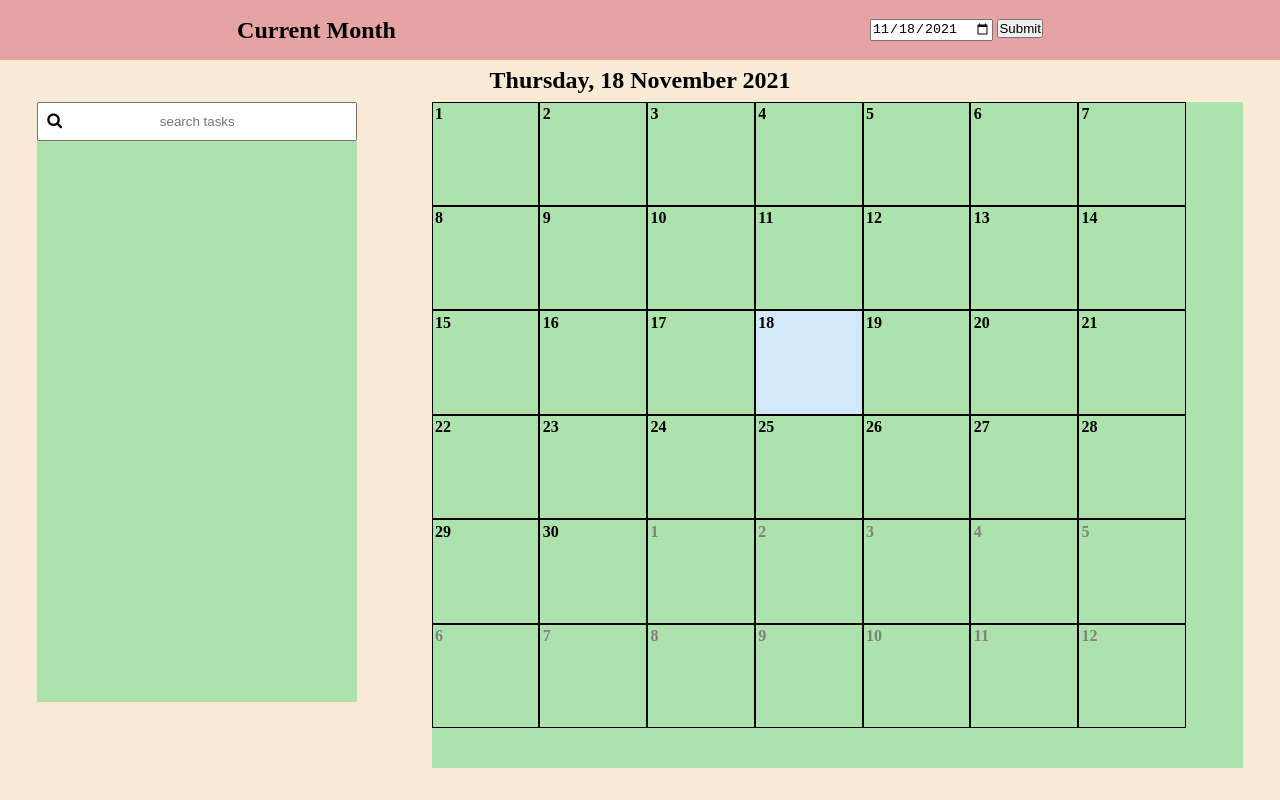
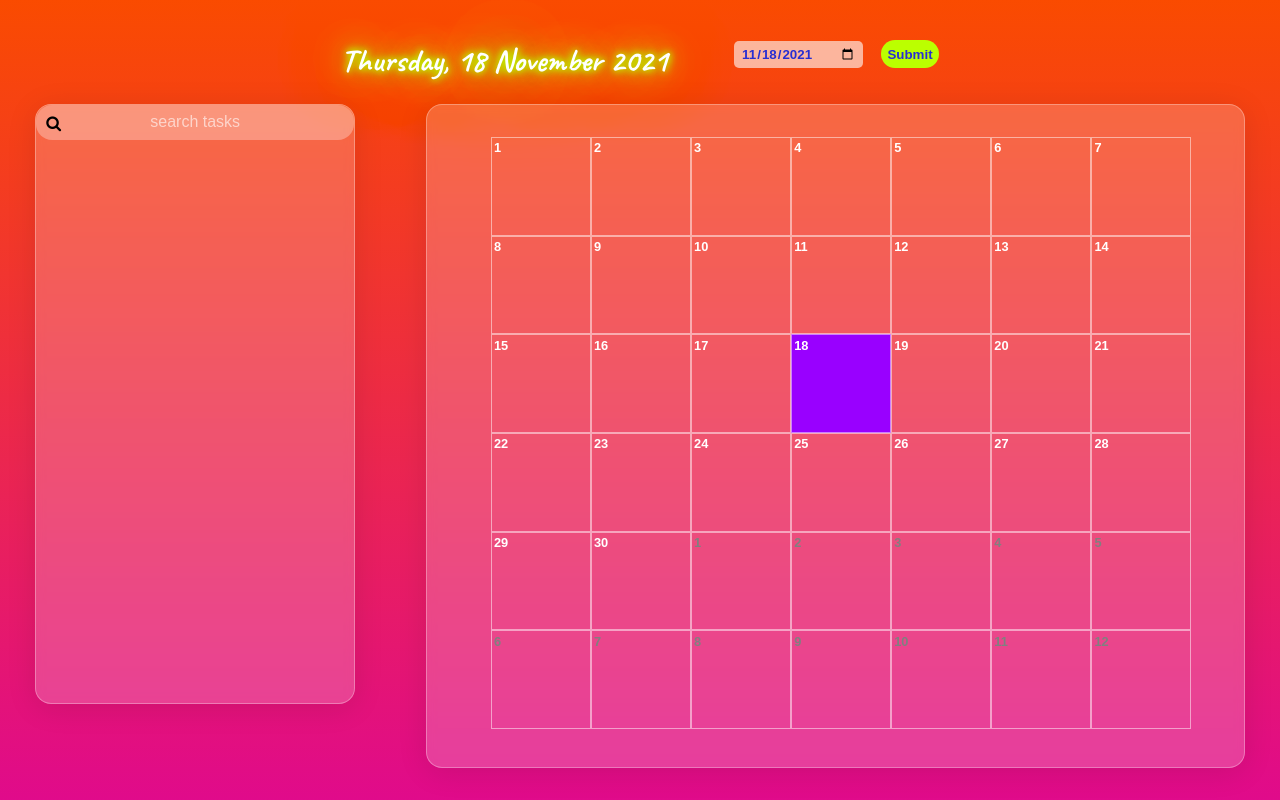
Before and after one commit to mfimia/WBS-calendar, a plain HTML site: page index.html in a window 1280 px wide. Drawn offline with Linux system fonts and the light colour scheme.

Commit message:
css update

```diff
--- a/index.html
+++ b/index.html
@@ -10,12 +10,15 @@
     <link rel="stylesheet" href="colors.css">
     <script src='main.js' defer></script>
     <link rel="stylesheet" href="https://cdnjs.cloudflare.com/ajax/libs/font-awesome/4.7.0/css/font-awesome.min.css">
+    <link rel="preconnect" href="https://fonts.googleapis.com">
+    <link rel="preconnect" href="https://fonts.gstatic.com" crossorigin>
+    <link href="https://fonts.googleapis.com/css2?family=Caveat:wght@700&display=swap" rel="stylesheet">
 </head>
 
 <body>
     <div class="container">
-        <nav class="top-nav">
-            <div>
+        <!-- <nav class="top-nav">
+             <div>
                 <h1>Current Month</h1>
             </div>
             <div>
@@ -24,8 +27,16 @@
                     <input id="submit" type="submit">
                 </form>
             </div>
-        </nav>
-        <div id="displayed-date-text"></div>
+        </nav> -->
+        <div id="screenTop">
+            <div id="displayed-date-text"></div>
+            <div id="calendarDropdown">
+            <form id="input-date">
+                <input type="date" name="date" id="selectedDate">
+                <input id="submit" type="submit">
+            </form>
+            </div>
+        </div>
         <div class="main">
             <nav class="side-nav">
                 <div><i class="fa fa-search icon"></i><input id="search-task" placeholder="search tasks"></div>
--- a/main.css
+++ b/main.css
@@ -9,7 +9,17 @@ body {
   padding: 0;
   width: 100vw;
   height: 100vh;
-  background-color: antiquewhite;
+  background: hsla(324, 91%, 46%, 1);
+  background: linear-gradient(90deg, hsla(324, 91%, 46%, 1) 0%, hsla(18, 100%, 49%, 1) 100%);
+  background: -moz-linear-gradient(90deg, hsla(324, 91%, 46%, 1) 0%, hsla(18, 100%, 49%, 1) 100%);
+  background: -webkit-linear-gradient(90deg, hsla(324, 91%, 46%, 1) 0%, hsla(18, 100%, 49%, 1) 100%);
+  filter: progid: DXImageTransform.Microsoft.gradient( startColorstr="#E20B8C", endColorstr="#F84B00", GradientType=1 );
+
+}
+
+h1 {
+  color: white;
+  font-family: sans-serif;
 }
 
 .container {
@@ -18,23 +28,69 @@ body {
     flex-direction: column;
 }
 
-.top-nav {
-    background: rgb(230, 163, 163);
+/* .top-nav {
+    background: rgba(187, 255, 0, .9);
+    background-color: #00FF44;
     display: flex;
     justify-content: space-around;
     align-items: center;
     min-height: 60px;
     height: 60px;
+} */
+
+input[type="date"] {
+  background-color: rgba(255, 255 , 255, .6);
+  /* background-color: #FF9900; */
+  outline: none;
+  color: hsl(238, 68%, 49%);
+  font-family: sans-serif;
+  font-weight: bold;
+  padding: 5px 7px 5px 7px;
+}
+
+#submit {
+  border: none;
+  border-radius: 16px;
+  margin-left: 1em;
+  background-color: #BBFF00;
+  padding: .5em;
+  font-weight: bold;
+  color: hsl(238, 68%, 49%);
+}
+
+#submit:hover {
+  background-color: #FF00BB;
+  color: white;
 }
 
 #displayed-date-text {
-  display: flex;
   align-items: center;
   justify-content: center;
-  font-family: "Times New Roman", Times, serif;
-  font-weight: 700;
-  font-size: x-large;
+  font-size: 2rem;
+  font-family: 'Caveat', cursive;
   height: 2em;
+  color: #fff;
+  text-shadow:
+    0 0 7px #BBFF00,
+    0 0 10px #BBFF00,
+    0 0 21px #BBFF00,
+    0 0 42px #BBFF00,
+    0 0 82px #BBFF00,
+    0 0 92px #BBFF00,
+    0 0 102px #BBFF00,
+    0 0 151px #BBFF00;
+}
+
+#screenTop {
+  display: flex;
+  justify-content: center;
+  align-content: flex-end;
+  margin-top: 2.5em;
+}
+
+#selectedDate {
+  margin-left: 5em;
+  align-content: flex-end;
 }
 
 .main {
@@ -50,8 +106,13 @@ body {
     display: flex;
     flex-direction: column;
     justify-content: space-around;
-    background-color: rgb(173, 226, 173);
     max-height: 75vh;
+    background: rgba(255, 255, 255, 0.2);
+    border-radius: 16px;
+    box-shadow: 0 4px 30px rgba(0, 0, 0, 0.1);
+    backdrop-filter: blur(5px);
+    -webkit-backdrop-filter: blur(5px);
+    border: 1px solid rgba(255, 255, 255, 0.3);
 }
 
 #event-lists {
@@ -76,7 +137,7 @@ body {
 }
 
 .event-item:hover {
-    background-color: rgb(31, 167, 90);
+    background-color: #FF00BB;
 }
 
 i {
@@ -92,11 +153,28 @@ i {
   width: 100%;
   padding: 10px;
   text-align: center;
+  border: none;
+  border-radius: 16px;
+  background-color: rgba(255, 255 , 255, .3);
+  color: #fff;
+}
+
+#search-task::placeholder {
+  color: white;
+  opacity: .6;
+  font-size: 1rem;
 }
 
 #month-calendar {
-  background-color: rgb(173, 226, 173);
+background: rgba(255, 255, 255, 0.2);
+border-radius: 16px;
+box-shadow: 0 4px 30px rgba(0, 0, 0, 0.1);
+backdrop-filter: blur(5px);
+-webkit-backdrop-filter: blur(5px);
+border: 1px solid rgba(255, 255, 255, 0.3);
   /* display: block; */
+padding-left: 4em;
+padding-top: 2em;
 }
 
 .weekday {
@@ -118,7 +196,8 @@ i {
   width: 13.2858%;
   justify-content: flex-start;
   align-items: flex-start;
-  border: solid thin black;
+  border: solid .5px rgba(255, 255, 255, .5);
+  outline: none;
   padding: 0.3vmin;
   /* color: red; */
   font-weight: 900;
@@ -129,7 +208,9 @@ i {
 }
 
 .month-day-number {
-  color: black;
+  color: white;
+  font-family: sans-serif;
+  font-size: .8rem;
 }
 
 .event-headline {
@@ -159,15 +240,15 @@ i {
 .month-day:hover,
 .day:hover,
 .extra-day:hover {
-  background-color: lightgrey;
+  background-color: #00BBFF;
 }
 
 .chosen-day {
-  background-color: rgb(209, 233, 248);
+  background-color: #9900FF;
 }
 
 .chosen-day:hover {
-  background-color: lightskyblue;
+  background-color: #FF9900;
 }
 
 .extra-day {
@@ -177,6 +258,12 @@ i {
 #input-date *,
 #selectedDate * {
   cursor: pointer;
+}
+
+#selectedDate {
+  border: none;
+  border-radius: 5px;
+  font-family: sans-serif;
 }
 
 .displayed-menu {
```
